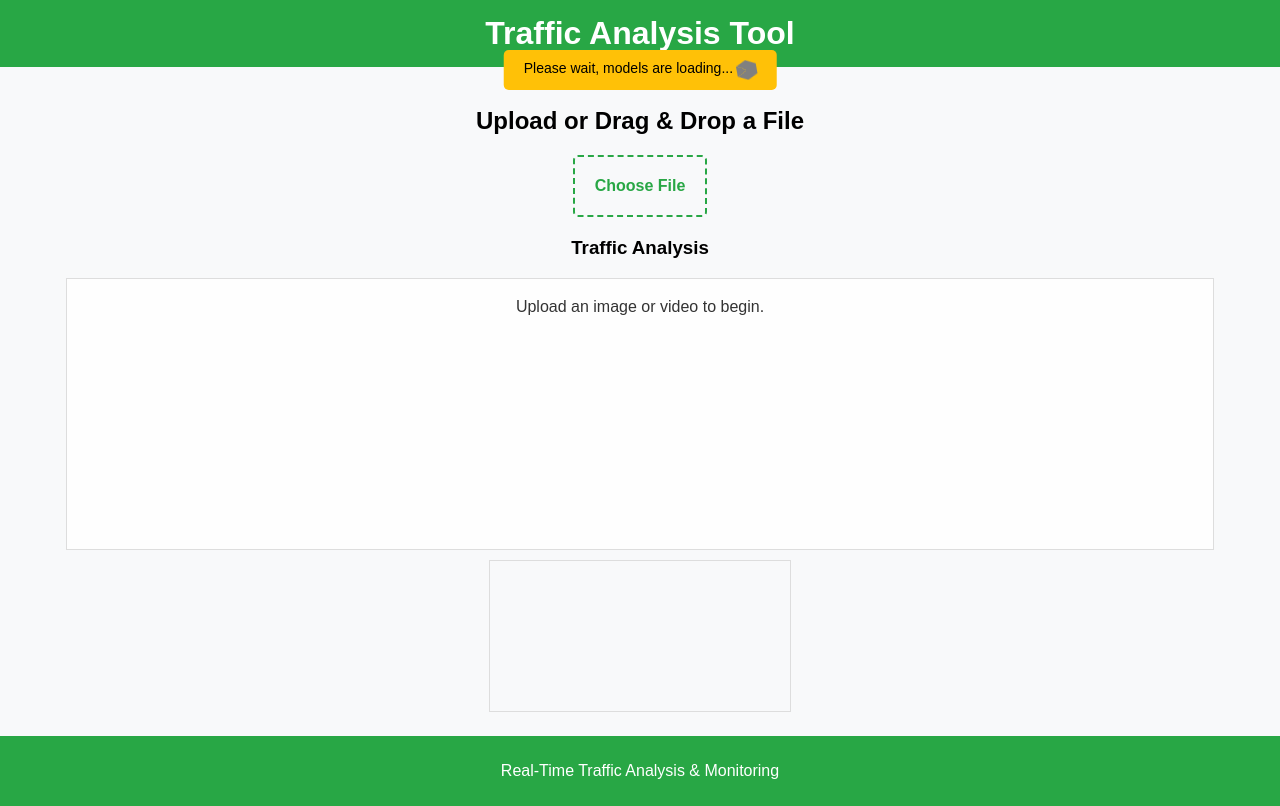
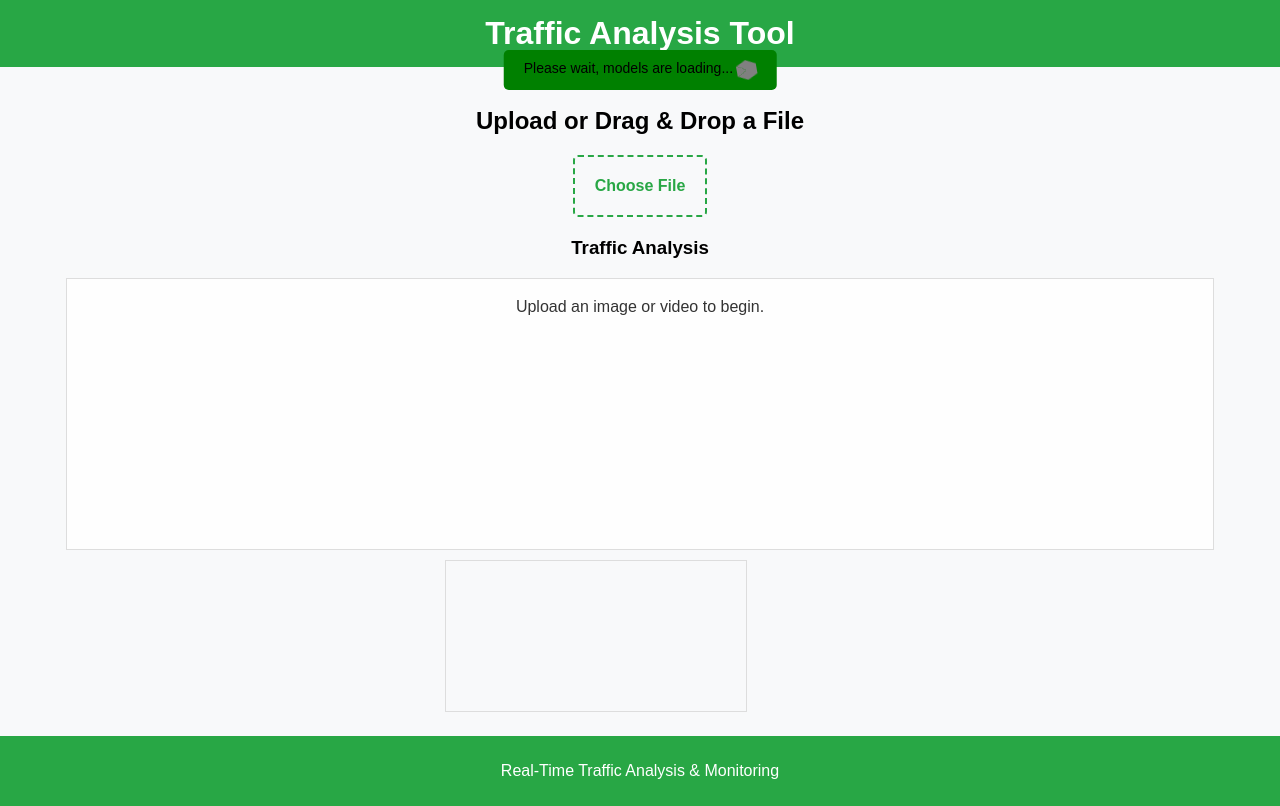
Before and after one commit to Mohid-Master/TrafficAnalyzerByMohid, a plain HTML site: page index.html in a window 1280 px wide. Drawn offline with Linux system fonts and the light colour scheme; files that its build step writes are made by us from their sources; a script that the page names is missing; files whose address does not match are found by name.

Commit message:
Update and rename style.css to assets/styles/style.css
changed file path colour of notification and tried to  fix Canvas section overflow problem

```diff
--- a/style.css
+++ b/assets/styles/style.css
@@ -25,7 +25,7 @@ header h1 {
   top: 50px;
   left: 50%;
   transform: translateX(-50%);
-  background-color: #ffc107;
+  background-color: green;
   color: #000;
   padding: 10px 20px;
   border-radius: 5px;
@@ -99,6 +99,7 @@ main {
 #canvas-section {
   position: relative;
   text-align: center;
+  max-width:90vw;
 }
 
 canvas {
```
